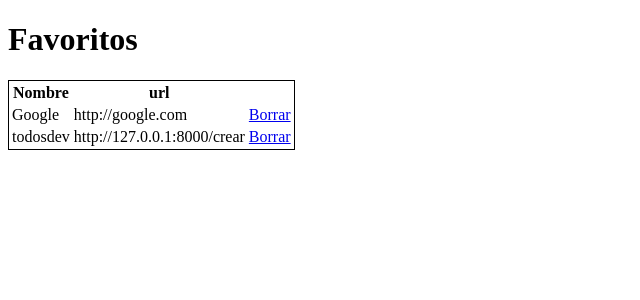
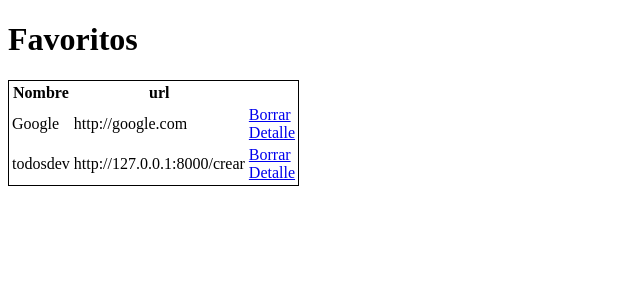
Before and after one commit to MarioHMis/django_basico, a Django app: page / in a window 1280 px wide. Shown: the top 300 px of the page, without its empty margins (0-640 px from the left). Run offline with Django 4.2, Linux system fonts and the light colour scheme; data comes from the database, SQL or seed files in the repository; both versions use the stored data as it was after the commit.

Commit message:
changes in detalles

```diff
--- a/favoritos/templates/favoritos/detalle.html
+++ b/favoritos/templates/favoritos/detalle.html
@@ -6,6 +6,6 @@
     <title>Document</title>
   </head>
   <body>
-    <h1>Detalle Favorito</h1>
+    <h1>Detalle {{object}}</h1>
   </body>
 </html>
--- a/favoritos/templates/favoritos/lista.html
+++ b/favoritos/templates/favoritos/lista.html
@@ -19,7 +19,11 @@
         <tr>
           <td>{{ favorito.nombre }}</td>
           <td>{{ favorito.url }}</td>
-          <td><a href="{% url 'favoritos:borrar' favorito.pk %}">Borrar</a></td>
+          <td>
+            <a href="{% url 'favoritos:borrar' favorito.pk %}">Borrar</a>
+            <br />
+            <a href="{% url 'favoritos:detalle' favorito.pk %}"> Detalle</a>
+          </td>
         </tr>
         {% endfor %}
       </tbody>
--- a/favoritos/urls.py
+++ b/favoritos/urls.py
@@ -8,4 +8,5 @@ urlpatterns = [
     path('', index_favoritos, name='index'),
     path('crear', crear_favoritos),
     path('borrar/<int:pk>', borrar_favoritos,name='borrar'),
+    path('deatlle/<int:pk>', detalle_favoritos,name='detalle'),
 ]
--- a/favoritos/views.py
+++ b/favoritos/views.py
@@ -39,3 +39,7 @@ def crear_favoritos(request):
 def borrar_favoritos(request, pk):
     Favoritos.objects.get(pk=pk).delete()
     return redirect('favoritos:index')
+
+def detalle_favoritos(request, pk):
+    favorito = Favoritos.objects.get(pk=pk)
+    return render(request,'favoritos/detalle.html', context={'object':favorito})
```
Also changed, not shown: db.sqlite3.
